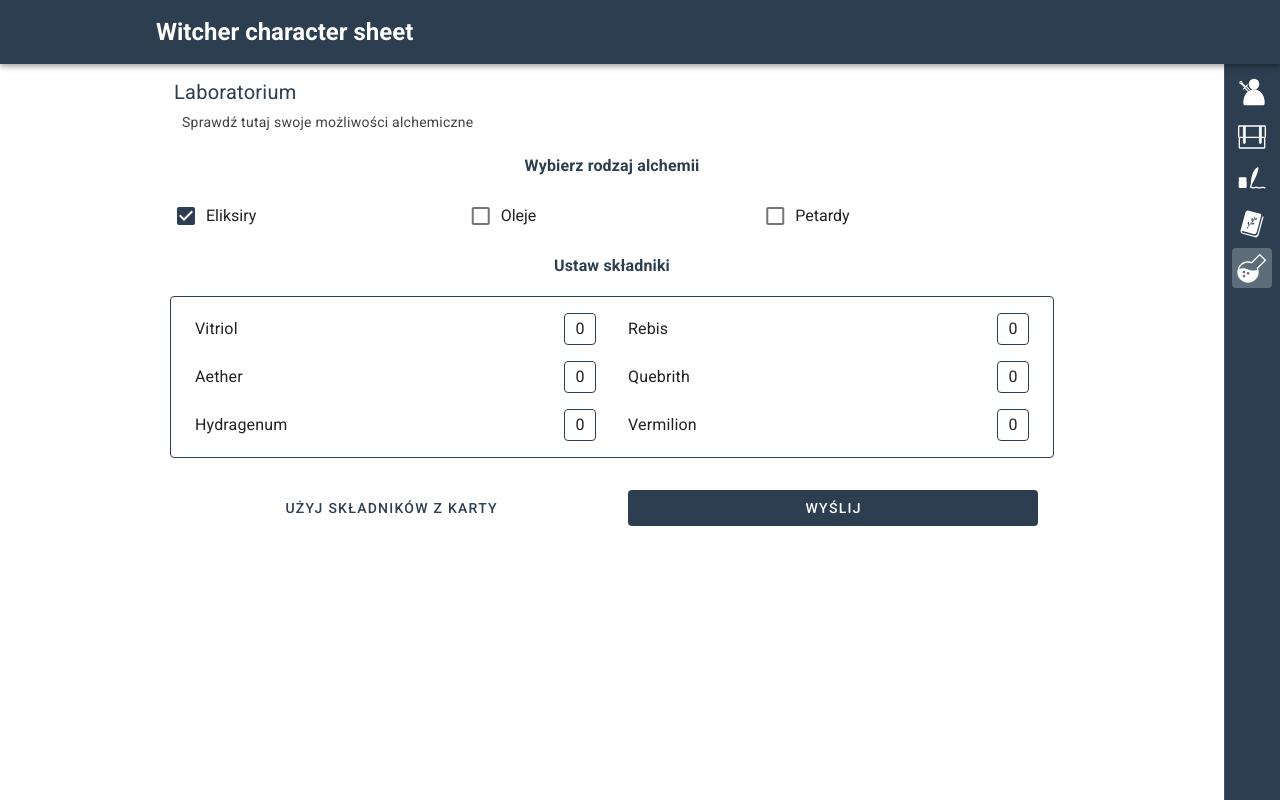
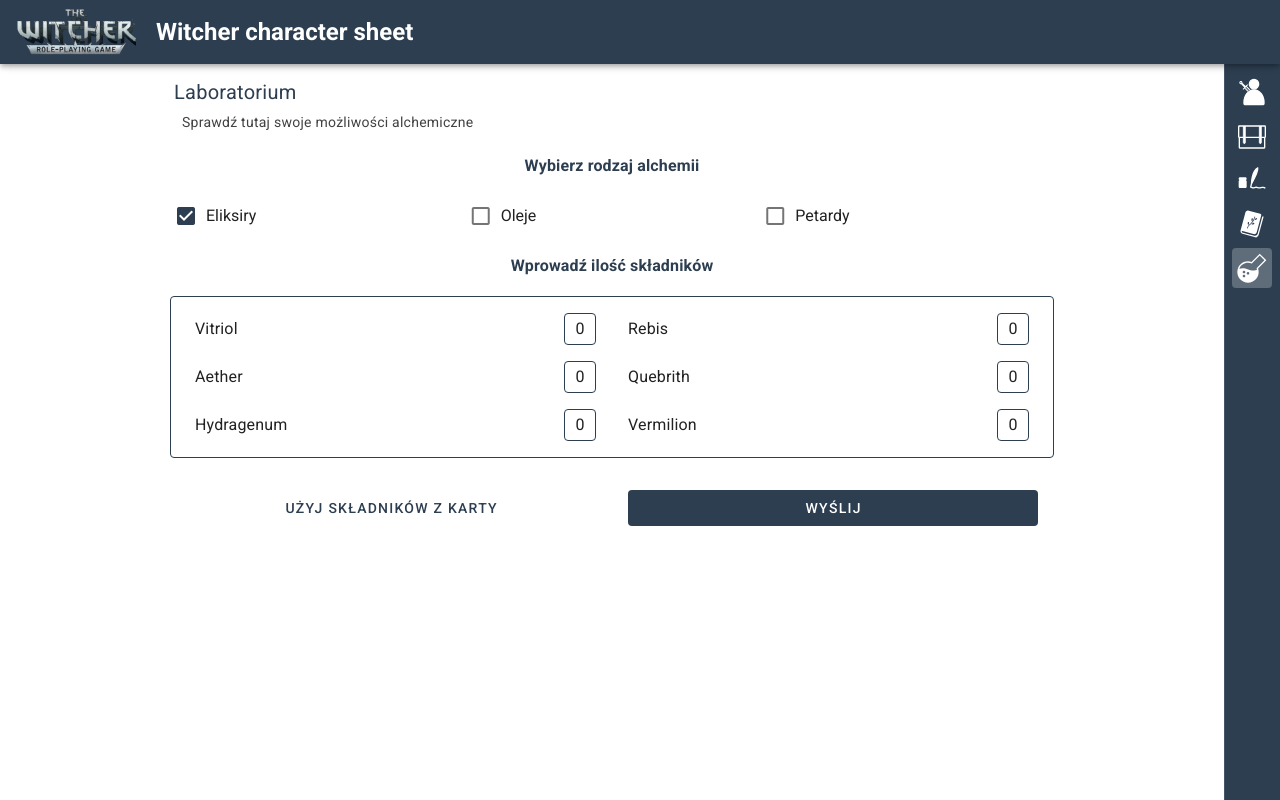
Before and after one commit to DzordzoMen/witcher-character-sheet, a Vue app: page /card/1/laboratory in a window 1280 px wide. Built offline with nearby package versions, Linux system fonts and the light colour scheme.

Commit message:
changed title name for laboratory ingredients area

```diff
--- a/src/views/Laboratory.vue
+++ b/src/views/Laboratory.vue
@@ -35,7 +35,7 @@
         </v-col>
 
         <v-col cols="12" class="primary--text text-center py-4 subtitle-1 font-weight-bold">
-          Ustaw składniki
+          Wprowadź ilość składników
         </v-col>
 
         <v-col cols="12" class="border-primary rounded pa-3">
```
